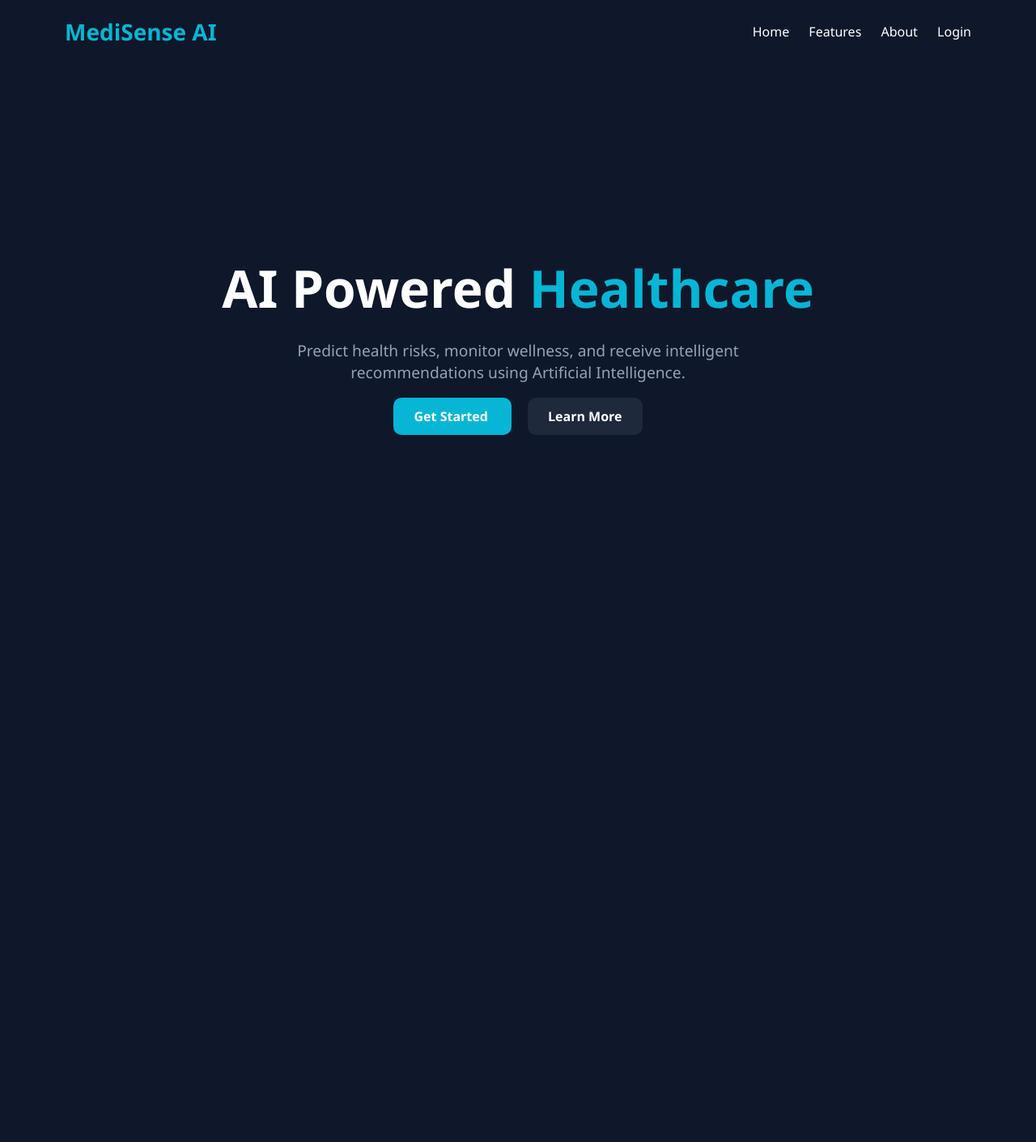
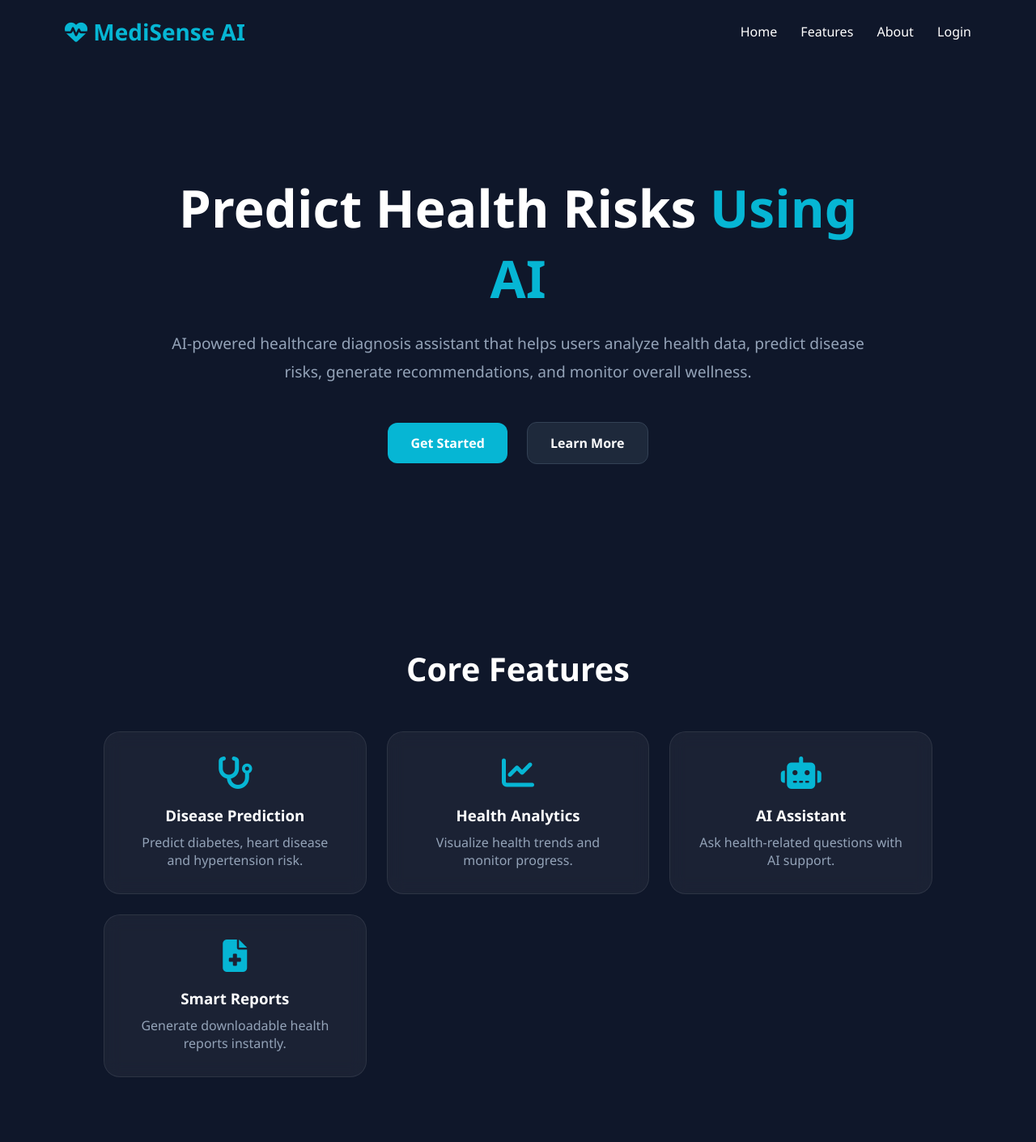
Before and after one commit to ArmaanAnas/MediSense-AI, a Flask app: page / in a window 1280 px wide. Shown: the whole page at 81% size. Before the commit the page ends 537 px from the top, so only its background shows below. Run offline with Flask 3, Linux system fonts and the light colour scheme.

Commit message:
Create Modern landing page UI

```diff
--- a/app/static/css/style.css
+++ b/app/static/css/style.css
@@ -9,6 +9,8 @@ body{
     background:#0f172a;
     color:white;
 }
+
+/* Navbar */
 
 .navbar{
     display:flex;
@@ -24,18 +26,29 @@ body{
 }
 
 .nav-links a{
+    text-decoration:none;
     color:white;
-    text-decoration:none;
-    margin-left:20px;
+    margin-left:25px;
+    transition:0.3s;
 }
 
+.nav-links a:hover{
+    color:#06b6d4;
+}
+
+/* Hero */
+
 .hero{
-    min-height:85vh;
+    min-height:80vh;
     display:flex;
-    flex-direction:column;
     justify-content:center;
     align-items:center;
     text-align:center;
+    padding:40px;
+}
+
+.hero-content{
+    max-width:900px;
 }
 
 .hero h1{
@@ -43,26 +56,26 @@ body{
     margin-bottom:20px;
 }
 
-.hero span{
+.hero h1 span{
     color:#06b6d4;
 }
 
 .hero p{
+    color:#94a3b8;
     font-size:1.2rem;
-    color:#94a3b8;
-    max-width:700px;
+    line-height:1.8;
 }
 
-.btn-group{
-    margin-top:30px;
+.hero-buttons{
+    margin-top:35px;
 }
 
 .btn{
-    padding:12px 25px;
-    border:none;
-    border-radius:10px;
     text-decoration:none;
+    padding:14px 28px;
+    border-radius:12px;
     margin:10px;
+    display:inline-block;
     font-weight:600;
 }
 
@@ -74,4 +87,51 @@ body{
 .secondary{
     background:#1e293b;
     color:white;
+    border:1px solid #334155;
 }
+
+/* Features */
+
+.features{
+    padding:80px 10%;
+}
+
+.features h2{
+    text-align:center;
+    margin-bottom:50px;
+    font-size:2.5rem;
+}
+
+.feature-grid{
+    display:grid;
+    grid-template-columns:repeat(auto-fit,minmax(250px,1fr));
+    gap:25px;
+}
+
+.feature-card{
+    background:rgba(255,255,255,0.05);
+    backdrop-filter:blur(10px);
+    border:1px solid rgba(255,255,255,0.08);
+    border-radius:20px;
+    padding:30px;
+    text-align:center;
+    transition:0.3s;
+}
+
+.feature-card:hover{
+    transform:translateY(-8px);
+}
+
+.feature-card i{
+    font-size:40px;
+    color:#06b6d4;
+    margin-bottom:20px;
+}
+
+.feature-card h3{
+    margin-bottom:10px;
+}
+
+.feature-card p{
+    color:#94a3b8;
+}
--- a/app/templates/index.html
+++ b/app/templates/index.html
@@ -3,17 +3,24 @@
 
 <head>
     <meta charset="UTF-8">
+    <meta name="viewport" content="width=device-width, initial-scale=1.0">
     <title>MediSense AI</title>
 
     <link rel="stylesheet"
           href="{{ url_for('static', filename='css/style.css') }}">
+
+    <link rel="stylesheet"
+          href="https://cdnjs.cloudflare.com/ajax/libs/font-awesome/6.5.2/css/all.min.css">
 </head>
 
 <body>
 
+    <!-- Navbar -->
+
     <nav class="navbar">
 
         <div class="logo">
+            <i class="fa-solid fa-heart-pulse"></i>
             MediSense AI
         </div>
 
@@ -26,19 +33,24 @@
 
     </nav>
 
+    <!-- Hero Section -->
+
     <section class="hero">
 
+        <div class="hero-content">
+
             <h1>
-            AI Powered <span>Healthcare</span>
+                Predict Health Risks
+                <span>Using AI</span>
             </h1>
 
             <p>
-            Predict health risks, monitor wellness,
-            and receive intelligent recommendations
-            using Artificial Intelligence.
+                AI-powered healthcare diagnosis assistant that helps users
+                analyze health data, predict disease risks, generate
+                recommendations, and monitor overall wellness.
             </p>
 
-        <div class="btn-group">
+            <div class="hero-buttons">
 
                 <a href="#" class="btn primary">
                     Get Started
@@ -50,7 +62,54 @@
 
             </div>
 
+        </div>
+
+    </section>
+
+    <!-- Features -->
+
+    <section class="features">
+
+        <h2>Core Features</h2>
+
+        <div class="feature-grid">
+
+            <div class="feature-card">
+                <i class="fa-solid fa-stethoscope"></i>
+                <h3>Disease Prediction</h3>
+                <p>
+                    Predict diabetes, heart disease and hypertension risk.
+                </p>
+            </div>
+
+            <div class="feature-card">
+                <i class="fa-solid fa-chart-line"></i>
+                <h3>Health Analytics</h3>
+                <p>
+                    Visualize health trends and monitor progress.
+                </p>
+            </div>
+
+            <div class="feature-card">
+                <i class="fa-solid fa-robot"></i>
+                <h3>AI Assistant</h3>
+                <p>
+                    Ask health-related questions with AI support.
+                </p>
+            </div>
+
+            <div class="feature-card">
+                <i class="fa-solid fa-file-medical"></i>
+                <h3>Smart Reports</h3>
+                <p>
+                    Generate downloadable health reports instantly.
+                </p>
+            </div>
+
+        </div>
+
     </section>
 
 </body>
+
 </html>
```
Lines whose indentation alone changed are shown as unchanged.
